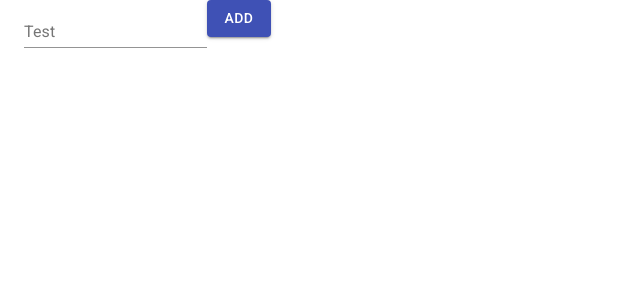
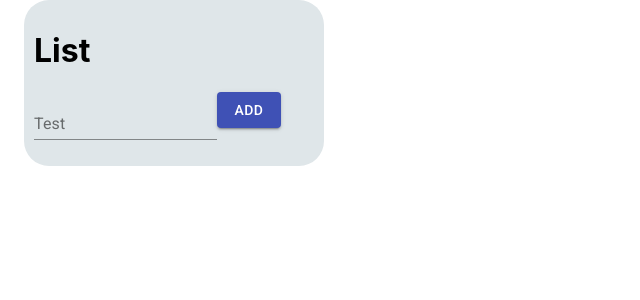
Before and after one commit to jeff-soriano/bug-tracker, a React (Create React App) app: page / in a window 1280 px wide. Shown: the top 300 px of the page, without its empty margins (0-640 px from the left). Built offline with nearby package versions, Linux system fonts and the light colour scheme.

Commit message:
Add simple styling

```diff
--- a/src/Components/ListComponent/ListComponent.js
+++ b/src/Components/ListComponent/ListComponent.js
@@ -9,7 +9,9 @@ const useStyles = makeStyles((theme) => ({
     root: {
         width: '100%',
         maxWidth: 280,
-        backgroundColor: theme.palette.background.paper,
+        backgroundColor: "#dfe6e9",
+        padding: 10,
+        borderRadius: 25
     },
 }));
 
@@ -27,6 +29,7 @@ export default function ListComponent() {
 
     return (
         <div className={classes.root}>
+            <h1>List</h1>
             <InputArea onSubmit={addListItem} />
             <List>
                 {listItems.map((item, index) => {
```
